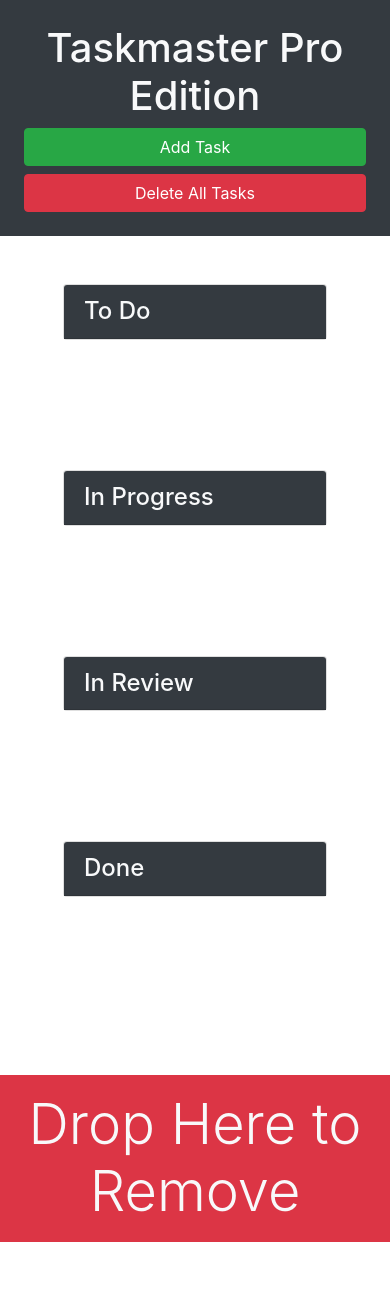
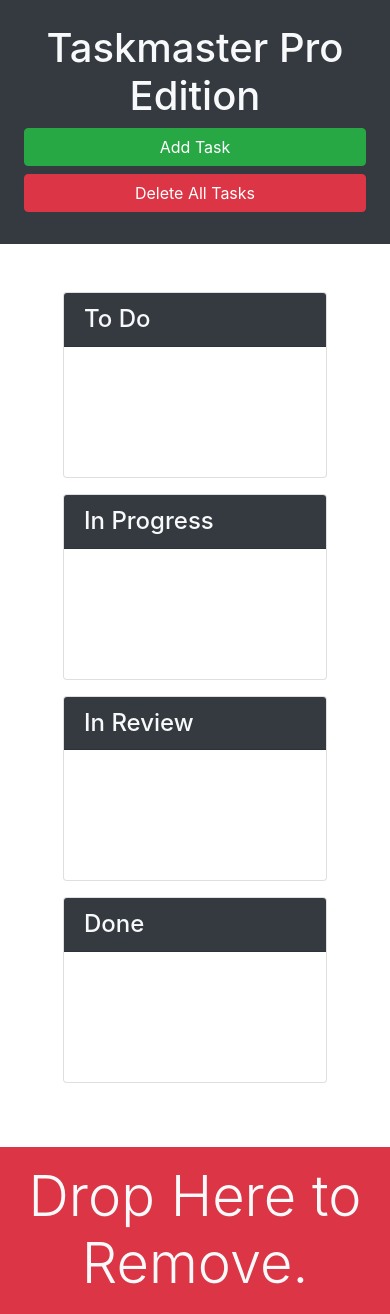
Before and after one commit to dylan-fair/Taskmaster-pro, a plain HTML site: page index.html in a window 390 px wide. Before the commit the page ends 1242 px from the top, so only its background shows below. Drawn offline with nearby package versions, Linux system fonts and the light colour scheme.

Commit message:
Added more types of tasks and drop to remove area

```diff
--- a/index.html
+++ b/index.html
@@ -13,54 +13,67 @@
 <body>
 
   <div class="row min-vh-100 no-gutters">
-    <header class="col-12 col-lg-3 bg-dark text-light d-flex flex-column p-4 p-lg-3 sticky-top">
-      <h1 class="text-center">Taskmaster Pro Edition</h1>
-      <button id="create-task" class="btn btn-block btn-success" data-toggle="modal" data-target="#task-form-modal">Add
-        Task</button>
-      <button id="remove-tasks" class="btn btn-block btn-danger">Delete All Tasks</button>
-      <p class="mt-auto d-none d-lg-block">Lorem ipsum dolor sit amet consectetur adipisicing elit. Modi voluptas architecto ipsa
-        excepturi aut non
-        laudantium sequi fugit officiis optio deleniti asperiores rem eius laborum maxime blanditiis culpa, quis iste?
-      </p>
+    <header class="col-12 col-lg-3 bg-dark text-light sticky-top d-flex flex-column p-4 p-lg-3">
+      <div>
+        <h1 class="text-center"><span class="oi oi-task d-inline d-lg-none"></span>
+          Taskmaster Pro Edition</h1>
+        <div class="ml-md-auto w-100 w-md-auto">
+          <button id="create-task" class="btn btn-block btn-success" data-toggle="modal"
+            data-target="#task-form-modal">Add Task</button>
+          <button id="remove-tasks" class="btn btn-block btn-danger mb-2 mb-md-4"></span>Delete All Tasks</button>
+        </div>
+      </div>
+      <p class="mt-auto d-none d-lg-block">Lorem ipsum dolor sit amet consectetur adipisicing elit. Modi voluptas
+        architecto ipsa
+        excepturi aut non laudantium sequi fugit officiis optio deleniti asperiores rem eius laborum maxime blanditiis
+        culpa, quis iste?</p>
     </header>
     <main class="col-12 col-lg-9 d-flex flex-column">
       <div class="m-5 row justify-content-around">
-        <div class="col-12 col-md-6 col-xl-3 md-3">
+          <!--  -->
+          <div class="col-12 col-md-6 col-xl-3 mb-3">
             <div class="card">
               <h4 class="card-header bg-dark text-light">
                 To Do
               </h4>
+              <ul id="list-toDo" class="list-group list-group-flush">
+              </ul>
             </div>
-          <ul id="list-toDo" class="list-group list-group-flush"></ul>
           </div>
-        <div class="col-12 col-md-6 col-xl-3 md-3">
+          <!--  -->
+          <div class="col-12 col-md-6 col-xl-3 mb-3">
             <div class="card">
               <h4 class="card-header bg-dark text-light">
                 In Progress
               </h4>
+              <ul id="list-inProgress" class="list-group list-group-flush">
+              </ul>
             </div>
-          <ul id="list-inProgress" class="list-group list-group-flush"></ul>
           </div>
-        <div class="col-12 col-md-6 col-xl-3 md-3">
+          <!--  -->
+          <div class="col-12 col-md-6 col-xl-3 mb-3">
             <div class="card">
               <h4 class="card-header bg-dark text-light">
                 In Review
               </h4>
+              <ul id="list-inReview" class="list-group list-group-flush">
+              </ul>
             </div>
-          <ul id="list-inReview" class="list-group list-group-flush"></ul>
           </div>
-        <div class="col-12 col-md-6 col-xl-3 md-3">
+          <!--  -->
+          <div class="col-12 col-md-6 col-xl-3 mb-3">
             <div class="card">
               <h4 class="card-header bg-dark text-light">
                 Done
               </h4>
-          </div>
-          <ul id="list-done" class="list-group list-group-flush"></ul>
+              <ul id="list-done" class="list-group list-group-flush">
+              </ul>
             </div>
           </div>
-      <div id="trash" class="mt-auto">
+      </div>
+      <div class="mt-auto" id="trash">
         <div class="w-100 bg-danger p-3 text-center text-light display-4">
-          Drop Here to Remove
+          Drop Here to Remove.
         </div>
       </div>
     </main>
@@ -81,7 +94,7 @@
           <form>
             <div class="form-group">
               <label for="modalTaskDescription">Task description</label>
-              <textarea id="modalTaskDescription" rows="3" class="form-control"></textarea>
+              <textarea class="form-control" id="modalTaskDescription" rows="3"></textarea>
             </div>
             <div class="form-group">
               <label for="modalDueDate">Due date</label>
```
Lines whose indentation alone changed are shown as unchanged.
